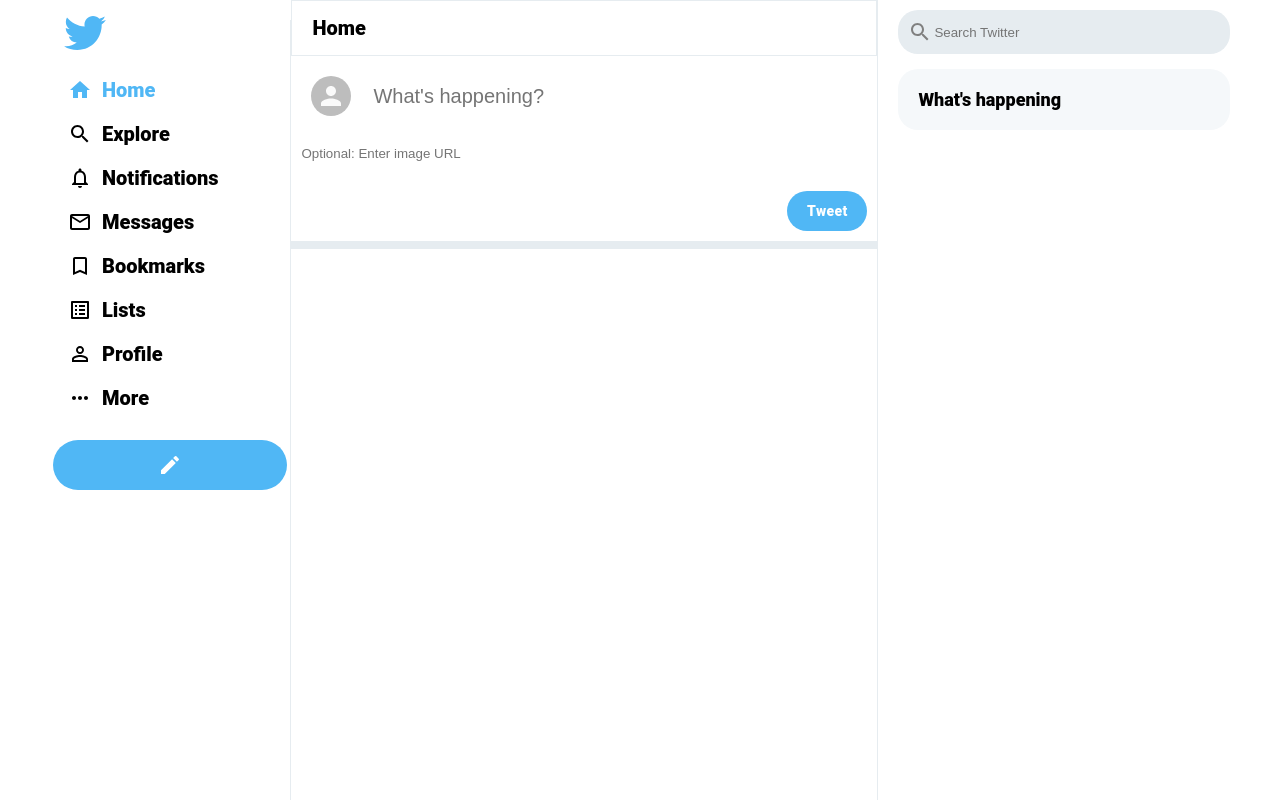
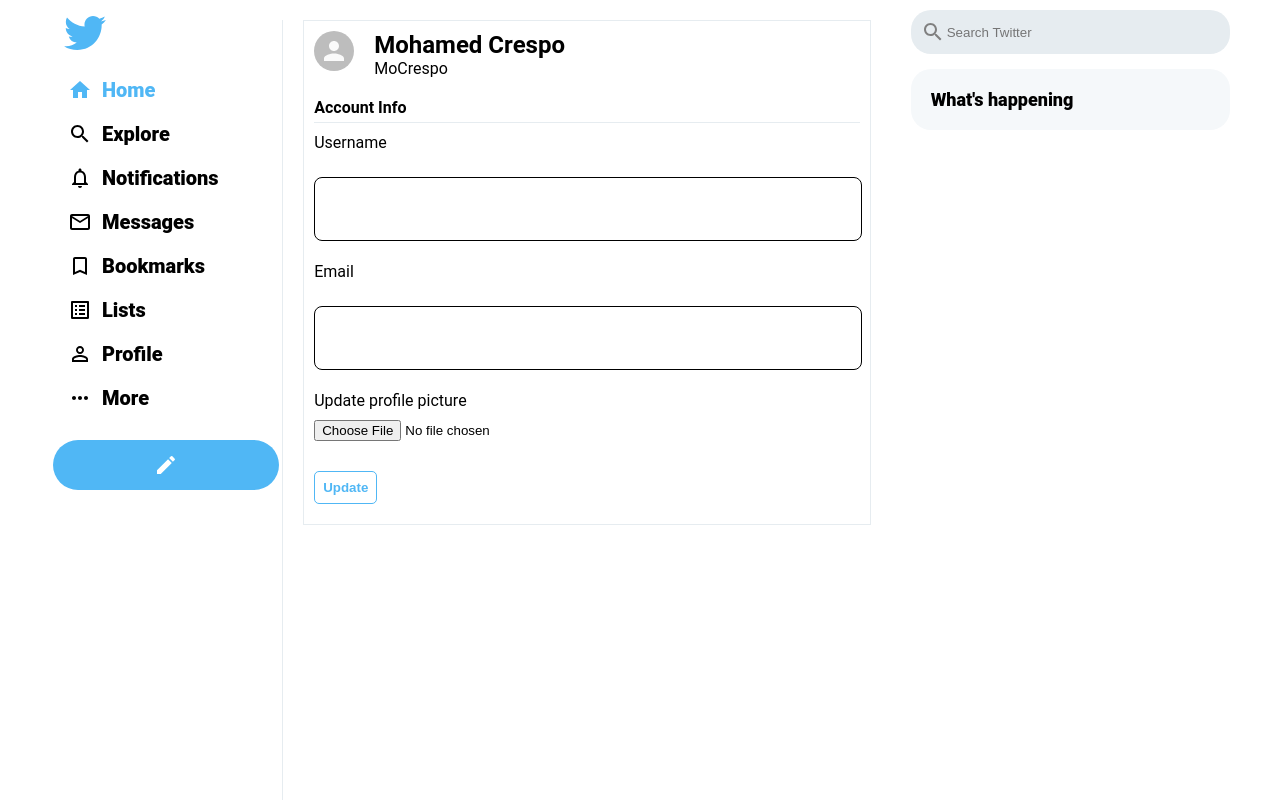
Before and after one commit to MoCrespo/twitter-clone, a React (Create React App) app in the folder twitter-clone/: page /profile in a window 1280 px wide. Built offline with nearby package versions, Linux system fonts and the light colour scheme.

Commit message:
made a profile page

```diff
--- a/twitter-clone/scss/_SideBar.scss
+++ b/twitter-clone/scss/_SideBar.scss
@@ -4,6 +4,10 @@
     margin-top: 20px;
     padding-left: 3px;
     padding-right: 3px;
+    a{
+      text-decoration: none;
+      color: inherit;
+    }
 
     &__twitterIcon {
       color: $twitter-color;
--- /dev/null
+++ b/twitter-clone/scss/_profile.scss
@@ -0,0 +1,54 @@
+.profile{
+    display: flex;
+    width: 100%;
+    &__div{
+        flex: 0.5;
+        border: 1px solid $twitter-background;
+        min-width: fit-content;
+        margin: 20px;
+        margin-bottom: auto;
+
+        .profile__header{
+            display: flex;
+        }
+
+        .profile__body{
+            margin: 10px;
+
+            &Update{
+                margin-top: 30px;
+                margin-bottom: 10px;
+                cursor: pointer;
+                color: $twitter-color;
+                border: 1px solid $twitter-color;
+                border-radius: 5px;
+                font-weight: bold;
+                padding: 8px;
+                background: none;
+                &:hover{
+                    color: $twitter-background;
+                    background: $twitter-color;
+                }
+            }
+
+            &Label{
+                margin-top: 10px;
+                .upload__picture{
+                    margin-top: 10px;
+                }
+            }
+
+            h4{
+                padding-bottom: 5px;
+                border-bottom: 1px solid $twitter-background;
+            }
+        }
+    }
+    &__avatar{
+      margin: 10px;
+    }
+    &__info{
+        margin:10px;
+    }
+
+}
--- a/twitter-clone/scss/_responsive.scss
+++ b/twitter-clone/scss/_responsive.scss
@@ -1,5 +1,5 @@
 @include media-lg {
-    .content{
+    .content,.profile__div{
         flex: 0.7;
     }
 
@@ -31,7 +31,7 @@
     .widgets{
         display: none;
     }
-    .content{
+    .content,.profile__div{
         flex: 1;
     }
 }
--- a/twitter-clone/scss/main.scss
+++ b/twitter-clone/scss/main.scss
@@ -7,6 +7,7 @@
 @import './tweetBox';
 @import './forms';
 @import './home';
+@import './profile';
 @import './responsive';
 
 
--- a/twitter-clone/src/App.js
+++ b/twitter-clone/src/App.js
@@ -2,6 +2,7 @@
 import Login from './pages/Login'
 import SignUp from './pages/SignUp'
 import Home from './pages/Home'
+import Profile from './pages/Profile'
 import { BrowserRouter as Router, Switch, Route } from 'react-router-dom'
 
 function App() {
@@ -16,6 +17,9 @@
           <Route path="/signup">
             <SignUp />
           </Route>
+          <Route path="/profile">
+            <Profile />
+          </Route>
           <Route path="/">
             <Home />
           </Route>
--- a/twitter-clone/src/components/Sidebar.js
+++ b/twitter-clone/src/components/Sidebar.js
@@ -11,18 +11,23 @@
 import MoreHorizIcon from "@material-ui/icons/MoreHoriz";
 import { Button } from "@material-ui/core";
 import CreateIcon from '@material-ui/icons/Create';
+import {Link} from 'react-router-dom'
 
 function Sidebar() {
   return (
     <div className="sidebar">
       <TwitterIcon className="sidebar__twitterIcon" />
-      <SidebarOption active Icon={HomeIcon} text="Home" />
+      <Link to="/">
+        <SidebarOption active Icon={HomeIcon} text="Home" />
+      </Link>
       <SidebarOption Icon={SearchIcon} text="Explore" />
       <SidebarOption Icon={NotificationsNoneIcon} text="Notifications" />
       <SidebarOption Icon={MailOutlineIcon} text="Messages" />
       <SidebarOption Icon={BookmarkBorderIcon} text="Bookmarks" />
       <SidebarOption Icon={ListAltIcon} text="Lists" />
-      <SidebarOption Icon={PermIdentityIcon} text="Profile" />
+      <Link to="/profile">
+        <SidebarOption Icon={PermIdentityIcon} text="Profile" />
+      </Link>
       <SidebarOption Icon={MoreHorizIcon} text="More" />
 
       <Button variant="outlined" className="sidebar__tweet" fullWidth>
--- a/twitter-clone/src/main.css
+++ b/twitter-clone/src/main.css
@@ -6,6 +6,11 @@
   margin-top: 20px;
   padding-left: 3px;
   padding-right: 3px;
+}
+
+.sidebar a {
+  text-decoration: none;
+  color: inherit;
 }
 
 .sidebar__twitterIcon {
@@ -359,8 +364,75 @@
   width: 100%;
 }
 
+.profile {
+  display: -webkit-box;
+  display: -ms-flexbox;
+  display: flex;
+  width: 100%;
+}
+
+.profile__div {
+  -webkit-box-flex: 0.5;
+      -ms-flex: 0.5;
+          flex: 0.5;
+  border: 1px solid #e6ecf0;
+  min-width: -webkit-fit-content;
+  min-width: -moz-fit-content;
+  min-width: fit-content;
+  margin: 20px;
+  margin-bottom: auto;
+}
+
+.profile__div .profile__header {
+  display: -webkit-box;
+  display: -ms-flexbox;
+  display: flex;
+}
+
+.profile__div .profile__body {
+  margin: 10px;
+}
+
+.profile__div .profile__bodyUpdate {
+  margin-top: 30px;
+  margin-bottom: 10px;
+  cursor: pointer;
+  color: #50b7f5;
+  border: 1px solid #50b7f5;
+  border-radius: 5px;
+  font-weight: bold;
+  padding: 8px;
+  background: none;
+}
+
+.profile__div .profile__bodyUpdate:hover {
+  color: #e6ecf0;
+  background: #50b7f5;
+}
+
+.profile__div .profile__bodyLabel {
+  margin-top: 10px;
+}
+
+.profile__div .profile__bodyLabel .upload__picture {
+  margin-top: 10px;
+}
+
+.profile__div .profile__body h4 {
+  padding-bottom: 5px;
+  border-bottom: 1px solid #e6ecf0;
+}
+
+.profile__avatar {
+  margin: 10px;
+}
+
+.profile__info {
+  margin: 10px;
+}
+
 @media screen and (max-width: 1024px) {
-  .content {
+  .content, .profile__div {
     -webkit-box-flex: 0.7;
         -ms-flex: 0.7;
             flex: 0.7;
@@ -393,7 +465,7 @@
   .widgets {
     display: none;
   }
-  .content {
+  .content, .profile__div {
     -webkit-box-flex: 1;
         -ms-flex: 1;
             flex: 1;
--- /dev/null
+++ b/twitter-clone/src/pages/Profile.js
@@ -0,0 +1,50 @@
+import React from 'react'
+import Sidebar from '../components/Sidebar'
+import Widgets from '../components/Widgets'
+import {Avatar} from '@material-ui/core'
+import Forms from '../components/Forms'
+
+function Profile() {
+    return (
+        <div className="profile">
+            <Sidebar />
+                <div className="profile__div">
+                    <div className="profile__header">
+                        <div className="profile__avatar">
+                            <Avatar />
+                        </div>
+                        <div className="profile__info">
+                            <h2 className="profile__name">Mohamed Crespo</h2>
+                            <span className="profile__username">MoCrespo</span>
+                        </div>
+                    </div>
+                    <form className="profile__body">
+                        <div className="profile__bodyInfo">
+                            <h4>Account Info</h4>
+                            <div className="profile__bodyLabel">
+                                <Forms formLabel="Username"/>
+                            </div>
+                            <div className="form__div">
+                                <input placeholder=" "   className="form__input" type="text" />
+                            </div>
+                            <div className="profile__bodyLabel">
+                                <Forms formLabel="Email"/>
+                            </div>
+                            <div className="form__div">
+                                <input placeholder=" "   className="form__input" type="email" />
+                            </div>
+                            <div className="profile__bodyLabel">
+                            <label htmlFor="uploadPicture">Update profile picture</label> <br/>
+                            <input id="uploadPicture" className="upload__picture" type="file" />
+                            </div>
+
+                        </div>
+                        <input className="profile__bodyUpdate" type="submit"  value="Update" />
+                    </form>
+                </div>
+            <Widgets />
+        </div>
+    )
+}
+
+export default Profile
```
Also changed, not shown: 2 other files (tests, documents, lock files or other folders).
